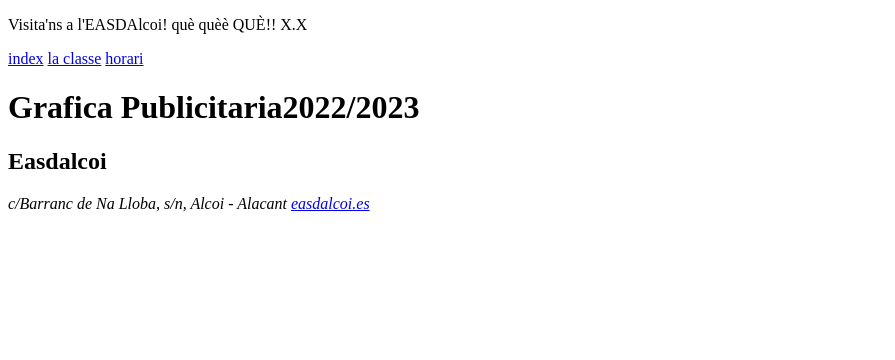
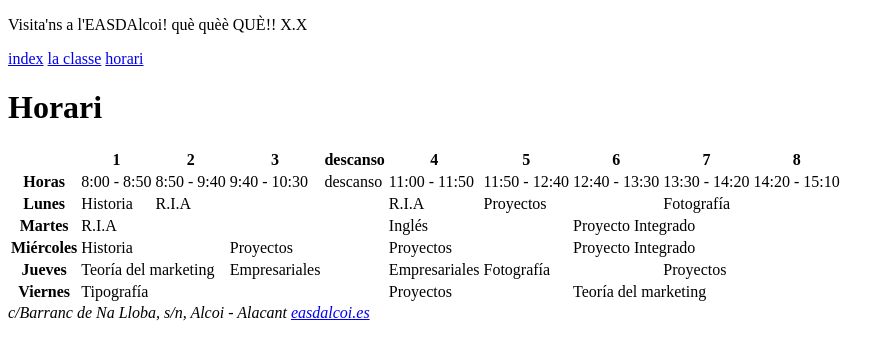
Before and after one commit to Carolester/p3, a plain HTML site: page pages/horari.html in a window 1280 px wide. Shown: the whole page, without its empty margins (0-895 px from the left). Drawn offline with Linux system fonts and the light colour scheme.

Commit message:
Add files via upload

```diff
--- a/pages/horari.html
+++ b/pages/horari.html
@@ -4,7 +4,7 @@
     <meta charset="UTF-8">
     <meta http-equiv="X-UA-Compatible" content="IE=edge">
     <meta name="viewport" content="width=>, initial-scale=1.0">
-    <title>Document</title>
+    <title>p3_classe_grafica_publicitaria</title>
 </head>
 <body>
     <header>
@@ -15,8 +15,76 @@
         <a href="classe.html">la classe</a>
         <a href="#">horari</a>
     </nav>
-   <h1>Grafica Publicitaria2022/2023</h1>
-   <h2>Easdalcoi</h2>
+    <main>
+        <h1>Horari</h1>
+    </main>
+    <table>
+        <tr>
+            <th></th>
+            <th>1</th>
+            <th>2</th>
+            <th>3</th>
+            <th>descanso</th>
+            <th>4</th>
+            <th>5</th>
+            <th>6</th>
+            <th>7</th>
+            <th>8</th>
+        </tr>
+        <tr>
+            <th>Horas</th>
+            <td>8:00 - 8:50</td>
+            <td>8:50 - 9:40</td>
+            <td>9:40 - 10:30
+            <td>descanso</td>
+            <td>11:00 - 11:50</td>
+            <td>11:50 - 12:40</td>
+            <td>12:40 - 13:30</td>
+            <td>13:30 - 14:20</td>
+            <td>14:20 - 15:10</td>
+        </tr>
+        <tr>
+            <th>Lunes</th>
+            <td>Historia</td>
+            <td colspan="2">R.I.A</td>
+            <td></td>
+            <td>R.I.A</td>
+            <td colspan="2">Proyectos</td>
+            <td colspan="2">Fotografía</td>
+        </tr>
+        <tr>
+            <th>Martes</th>
+            <td colspan="3">R.I.A</td>
+            <td></td>
+            <td colspan="2">Inglés</td>
+            <td colspan="2">Proyecto Integrado</td>
+        </tr>
+        <tr>
+            <th>Miércoles</th>
+            <td colspan="2">Historia</td>
+            <td>Proyectos</td>
+            <td></td>
+            <td colspan="2">Proyectos</td>
+            <td colspan="2">Proyecto Integrado</td>
+        </tr>
+        <tr>
+            <th>Jueves</th>
+            <td colspan="2">Teoría del marketing</td>
+            <td>Empresariales</td>
+            <td></td>
+            <td>Empresariales</td>
+            <td colspan="2">Fotografía</td>
+            <td colspan="2">Proyectos</td>
+        </tr>
+        <tr>
+            <th>Viernes</th>
+            <td colspan="3">Tipografía</td>
+            <td></td>
+            <td colspan="2">Proyectos</td>
+            <td colspan="2">Teoría del marketing</td>
+        </tr>
+        </table>
+    </main>
 <footer>
     <address>
         c/Barranc de Na Lloba, s/n, Alcoi - Alacant
```
Also changed, not shown: index.html (+5 -3 lines), pages/classe.html (+67 -7 lines).
